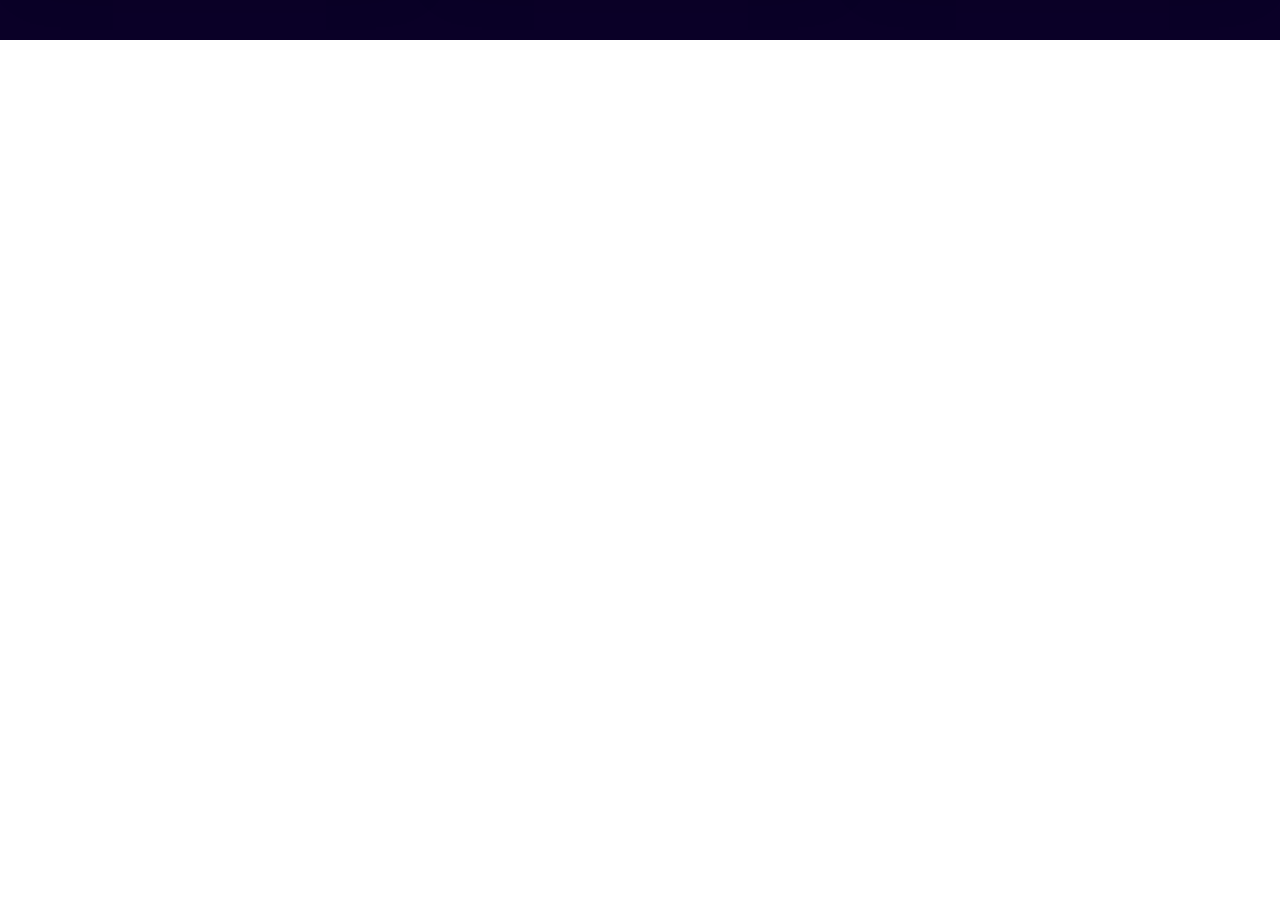
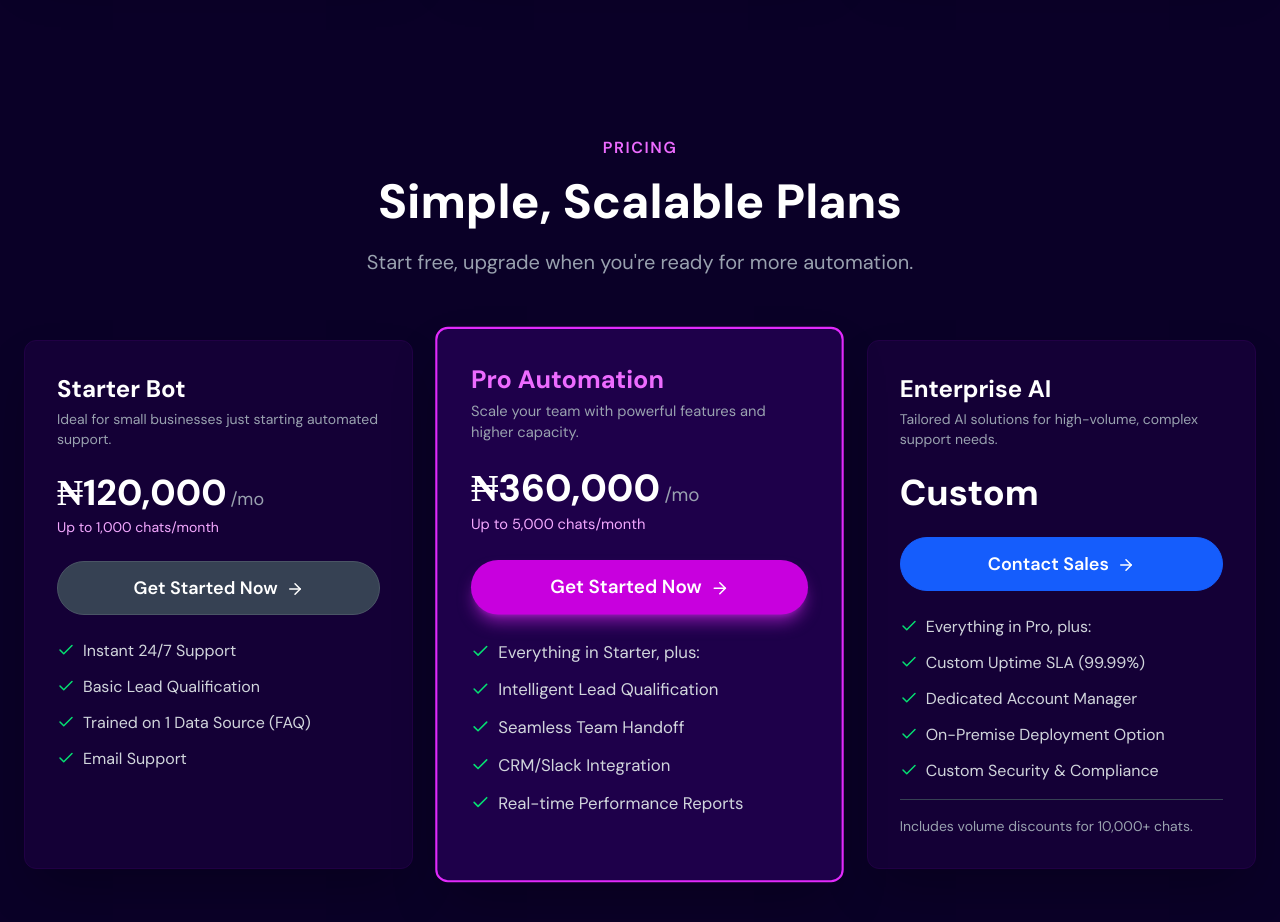
Before and after one commit to DsDigitalz/AI-FAQ-Lead-Capture-Bot, a React (Vite) app: page / in a window 1280 px wide. Shown: the part 1720-2642 px from the top of the page. Before the commit the page ends 1760 px from the top, so only its background shows below. Built offline with nearby package versions, Linux system fonts and the light colour scheme; a web font is replaced by a local one.

Commit message:
removed framer motion from Header.jsx

```diff
--- a/src/App.jsx
+++ b/src/App.jsx
@@ -2,6 +2,7 @@ import React from "react";
 import Header from "./components/Header";
 import HeroSection from "./components/HeroSection";
 import FeaturesSection from "./components/FeaturesSection";
+import PricingSection from "./components/PricingSection";
 
 export default function App() {
   return (
@@ -9,6 +10,7 @@ export default function App() {
       <Header />
       <HeroSection />
       <FeaturesSection />
+      <PricingSection />
     </div>
   );
 }
--- a/src/components/Header.jsx
+++ b/src/components/Header.jsx
@@ -1,6 +1,6 @@
 import React, { useState, useEffect, useRef } from "react";
 import { Menu, X, Shield, Zap } from "lucide-react"; // Imported Shield and Zap for the new logo
-import { motion } from "framer-motion";
+// Framer Motion removed
 
 // New Logo Component: Shield (for help/protection) + Zap (for speed/AI)
 const HelplyAILogo = ({ className = "w-8 h-8" }) => (
@@ -86,38 +86,11 @@ export default function Header() {
     </div>
   );
 
-  // Framer Motion Variants for the required fade-in and slide-in effect
-  const containerVariants = {
-    hidden: { opacity: 0, y: -20 },
-    visible: { opacity: 1, y: 0, transition: { duration: 0.5 } },
-  };
-
-  const menuVariants = {
-    open: {
-      opacity: 1,
-      x: 0,
-      transition: {
-        type: "tween",
-        duration: 0.2,
-      },
-    },
-    closed: {
-      opacity: 0,
-      x: "100%",
-      transition: {
-        type: "tween",
-        duration: 0.2,
-      },
-    },
-  };
+  // Framer Motion variants and logic are now removed.
 
   return (
-    <motion.header
-      initial="hidden"
-      animate="visible"
-      variants={containerVariants}
-      className="flex font-medium justify-between items-center lg:backdrop-blur text-white bg-gradient-to-br from-[#00031F] to-[#10003B] py-1 px-1 lg:py-5 md:px-4 lg:px-10 relative z-50"
-    >
+    // 🟢 CHANGE: Replaced motion.header with regular header tag
+    <header className="flex font-medium justify-between items-center lg:backdrop-blur text-white bg-gradient-to-br from-[#00031F] to-[#10003B] py-1 px-1 lg:py-5 md:px-4 lg:px-10 relative z-50">
       {/* Logo Area */}
       <div className="flex items-center space-x-2 md:space-x-4 p-4 font-medium">
         {/* New HelplyAI Logo */}
@@ -150,18 +123,20 @@ export default function Header() {
       </button>
 
       {/* Mobile Menu Overlay */}
-      <motion.div
+      {/* 🟢 CHANGE: Replaced motion.div with regular div and implemented tailwind transitions */}
+      <div
         ref={menuRef}
-        initial={false}
-        animate={isMenuOpen ? "open" : "closed"}
-        variants={menuVariants}
-        className="fixed top-0 right-0 h-full w-75 max-w-xs bg-gradient-to-br from-[#00031F] via-[#10003B] to-[#21000B] p-6 shadow-xl lg:hidden z-40"
+        className={`
+          fixed top-0 right-0 h-full w-75 max-w-xs bg-gradient-to-br from-[#00031F] via-[#10003B] to-[#21000B] p-6 shadow-xl lg:hidden z-40
+          transition-transform duration-300 ease-in-out
+          ${isMenuOpen ? "translate-x-0" : "translate-x-full"}
+        `}
       >
         <div className="flex flex-col items-start pt-20 h-full">
           <nav className="w-full">{navLinks}</nav>
           <div className="mt-10 w-full">{actionButtons}</div>
         </div>
-      </motion.div>
-    </motion.header>
+      </div>
+    </header>
   );
 }
--- /dev/null
+++ b/src/components/PricingSection.jsx
@@ -0,0 +1,177 @@
+import React from "react";
+import { motion } from "framer-motion";
+import { Check, ArrowRight } from "lucide-react";
+
+// --- Framer Motion Animation Setup ---
+const containerVariants = {
+  hidden: { opacity: 0, y: 50 },
+  visible: {
+    opacity: 1,
+    y: 0,
+    transition: {
+      duration: 0.8,
+      delayChildren: 0.2,
+      staggerChildren: 0.15,
+    },
+  },
+};
+
+const itemVariants = {
+  hidden: { opacity: 0, y: 30 },
+  visible: { opacity: 1, y: 0 },
+};
+// ------------------------------------
+
+const pricingData = [
+  {
+    name: "Starter Bot",
+    price: "₦120,000",
+    description: "Ideal for small businesses just starting automated support.",
+    interactions: "Up to 1,000 chats/month",
+    features: [
+      "Instant 24/7 Support",
+      "Basic Lead Qualification",
+      "Trained on 1 Data Source (FAQ)",
+      "Email Support",
+    ],
+    isFeatured: false,
+    buttonClass:
+      "bg-gray-700 hover:bg-gray-600 border border-gray-600 text-white",
+  },
+  {
+    name: "Pro Automation",
+    price: "₦360,000",
+    description: "Scale your team with powerful features and higher capacity.",
+    interactions: "Up to 5,000 chats/month",
+    features: [
+      "Everything in Starter, plus:",
+      "Intelligent Lead Qualification",
+      "Seamless Team Handoff",
+      "CRM/Slack Integration",
+      "Real-time Performance Reports",
+    ],
+    isFeatured: true,
+    buttonClass:
+      "bg-fuchsia-600 hover:bg-fuchsia-700 shadow-lg shadow-fuchsia-500/50 text-white",
+  },
+  {
+    name: "Enterprise AI",
+    price: "Custom",
+    description:
+      "Tailored AI solutions for high-volume, complex support needs.",
+    interactions: "Unlimited chats",
+    features: [
+      "Everything in Pro, plus:",
+      "Custom Uptime SLA (99.99%)",
+      "Dedicated Account Manager",
+      "On-Premise Deployment Option",
+      "Custom Security & Compliance",
+    ],
+    isFeatured: false,
+    buttonClass:
+      "bg-blue-600 hover:bg-blue-700 border border-blue-600 text-white",
+  },
+];
+
+const PricingCard = ({ plan, index }) => (
+  <motion.div
+    variants={itemVariants}
+    className={`
+      flex flex-col p-8 rounded-xl shadow-2xl transition-all duration-300
+      ${
+        plan.isFeatured
+          ? "bg-[#1e004a] border-2 border-fuchsia-500 transform scale-105"
+          : "bg-[#140036] border border-[#210045]"
+      }
+      hover:shadow-fuchsia-900/50 hover:scale-[1.03]
+    `}
+    whileHover={{ y: -5 }} // subtle lift on hover
+  >
+    {/* Plan Header */}
+    <h3
+      className={`text-2xl font-bold ${
+        plan.isFeatured ? "text-fuchsia-400" : "text-white"
+      } mb-1`}
+    >
+      {plan.name}
+    </h3>
+    <p className="text-sm text-gray-400 mb-6">{plan.description}</p>
+
+    {/* Price */}
+    <div className="text-white mb-6">
+      <span className="text-4xl font-extrabold">{plan.price}</span>
+      <span className="text-lg text-gray-400 ml-1">
+        {plan.name !== "Enterprise AI" && "/mo"}
+      </span>
+      {plan.name !== "Enterprise AI" && (
+        <p className="text-sm text-fuchsia-300 mt-1">{plan.interactions}</p>
+      )}
+    </div>
+
+    {/* Button */}
+    <a
+      href={plan.name === "Enterprise AI" ? "#contact" : "#signup"}
+      className={`
+        w-full py-3 rounded-full text-center text-lg font-semibold mb-6 transition-colors
+        ${plan.buttonClass}
+      `}
+    >
+      {plan.name === "Enterprise AI" ? "Contact Sales" : "Get Started Now"}
+      <ArrowRight size={18} className="inline ml-2" />
+    </a>
+
+    {/* Feature List */}
+    <ul className="space-y-3 flex-grow">
+      {plan.features.map((feature, idx) => (
+        <li key={idx} className="flex items-start text-gray-300">
+          <Check
+            size={18}
+            className="text-green-400 mt-0.5 mr-2 flex-shrink-0"
+          />
+          <span className="text-base">{feature}</span>
+        </li>
+      ))}
+    </ul>
+
+    {/* Optional: Add a call for the Custom tier */}
+    {plan.name === "Enterprise AI" && (
+      <p className="text-sm text-gray-400 mt-4 pt-4 border-t border-gray-700">
+        Includes volume discounts for 10,000+ chats.
+      </p>
+    )}
+  </motion.div>
+);
+
+export default function PricingSection() {
+  return (
+    <div className="py-24 bg-[#0A0027] text-white">
+      <motion.div
+        className="max-w-7xl mx-auto px-6"
+        variants={containerVariants}
+        initial="hidden"
+        whileInView="visible"
+        viewport={{ once: true, amount: 0.3 }}
+      >
+        {/* Section Heading */}
+        <motion.div variants={itemVariants} className="text-center mb-16">
+          <p className="text-fuchsia-400 font-semibold uppercase tracking-widest mb-3">
+            Pricing
+          </p>
+          <h2 className="text-4xl sm:text-5xl font-extrabold leading-tight">
+            Simple, Scalable Plans
+          </h2>
+          <p className="text-xl text-gray-400 mt-4">
+            Start free, upgrade when you're ready for more automation.
+          </p>
+        </motion.div>
+
+        {/* Pricing Grid */}
+        <div className="grid grid-cols-1 lg:grid-cols-3 gap-y-10 lg:gap-x-8">
+          {pricingData.map((plan, index) => (
+            <PricingCard key={index} plan={plan} index={index} />
+          ))}
+        </div>
+      </motion.div>
+    </div>
+  );
+}
```
